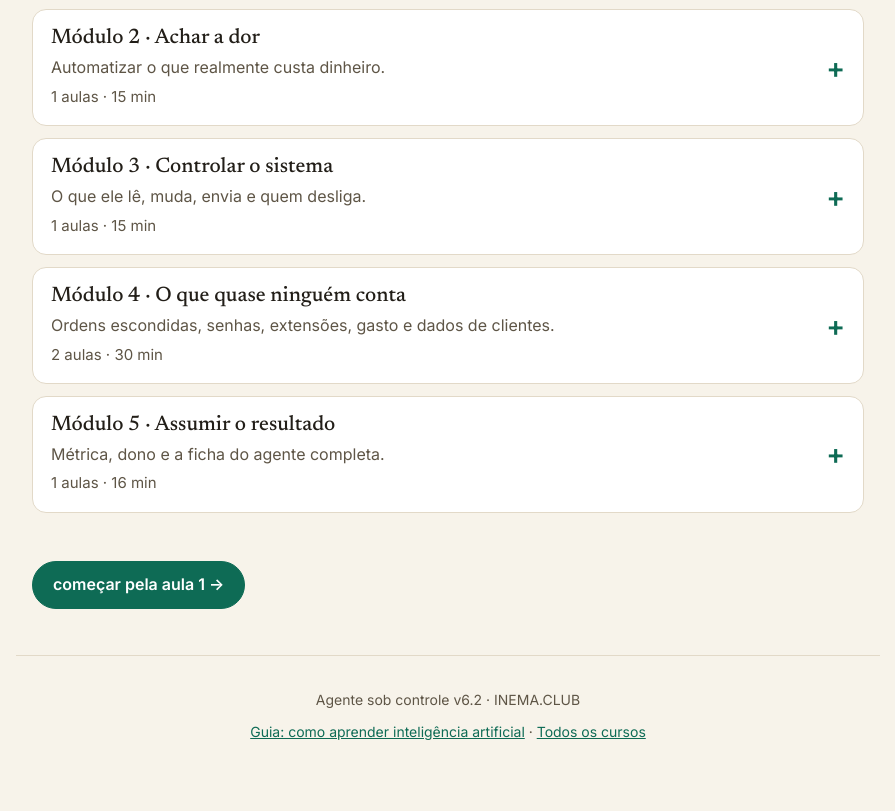
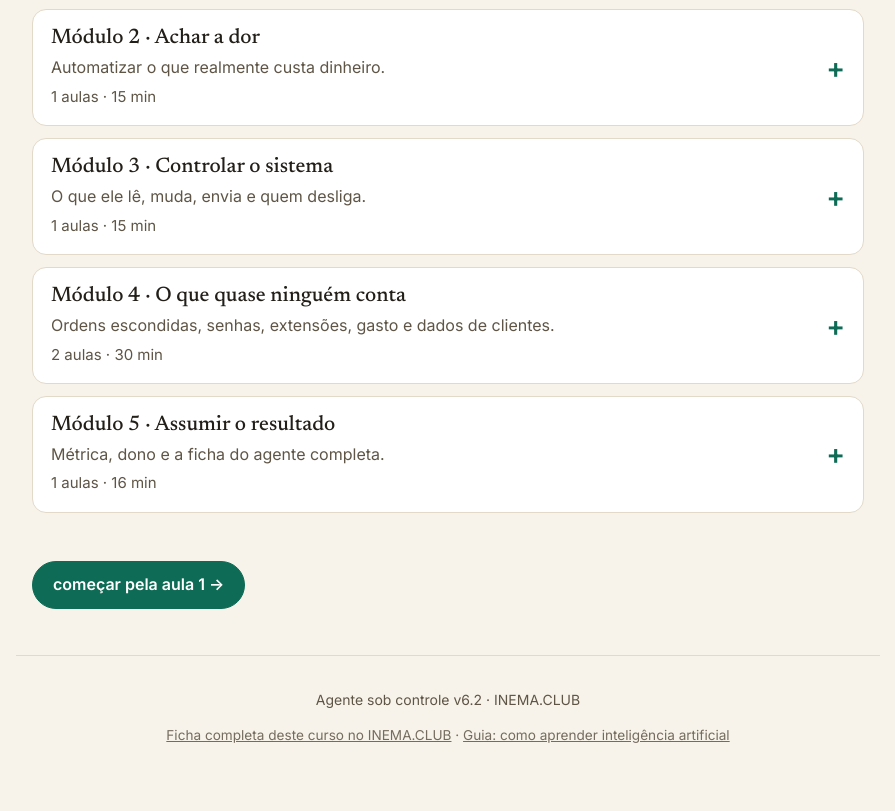
Before and after one commit to inematds/curso-agente-sob-controle, a plain HTML site: page landing.html in a window 1280 px wide. Shown: the part 2109-2920 px from the top of the page, without its empty margins (192-1087 px from the left). Drawn offline with Linux system fonts and the light colour scheme.

Commit message:
Link de volta para a ficha do curso no INEMA.CLUB
Co-Authored-By: Claude Opus 5.5 (1M context) <noreply@anthropic.com>

```diff
--- a/landing.html
+++ b/landing.html
@@ -118,9 +118,9 @@
   </section>
 </main>
 <footer class="pe">Agente sob controle v6.2 · INEMA.CLUB
-  <!-- inema-backlink:v1 — o link da ficha (/cursos/<id>-<slug>/) entra no cadastro do portal (atualiza-portal) -->
-  <p style="margin:.5rem 0 0"><a href="https://www.inema.club/aprender-inteligencia-artificial/">Guia: como aprender inteligência artificial</a> · <a href="https://www.inema.club/cursos/">Todos os cursos</a></p>
-  <!-- /inema-backlink:v1 -->
+  <!-- inema-backlink:v1 -->
+<p style="display:block;width:100%;text-align:center;font-size:.85rem;margin:.75rem 0 0;opacity:.85"><a href="https://www.inema.club/cursos/302-agente-sob-controle-v6-2-use-agentes-de-ia-sem-se-queimar/" style="color:inherit;text-decoration:underline">Ficha completa deste curso no INEMA.CLUB</a> · <a href="https://www.inema.club/aprender-inteligencia-artificial/" style="color:inherit;text-decoration:underline">Guia: como aprender inteligência artificial</a></p>
+<!-- /inema-backlink:v1 -->
 </footer>
 </body>
 </html>
```
Also changed, not shown: 1 other file.
